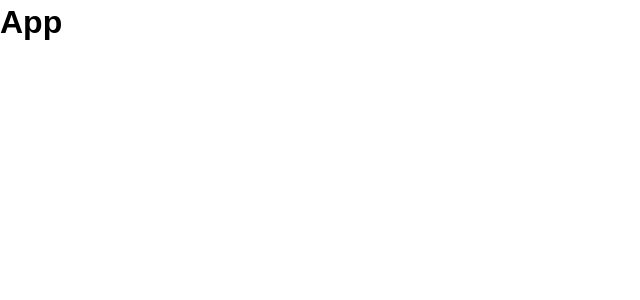
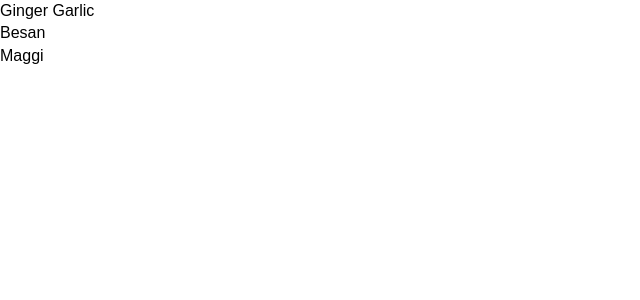
Before and after one commit to atidivya/shopping_wikki, a React (Create React App) app: page / in a window 1280 px wide. Shown: the top 300 px of the page, without its empty margins (0-640 px from the left). Built offline with nearby package versions, Linux system fonts and the light colour scheme.

Commit message:
components

```diff
--- a/src/App.js
+++ b/src/App.js
@@ -1,11 +1,31 @@
 import React, { Component } from 'react';
+import Todos from './components/Todos';
 import './App.css';
 
 class App extends Component {
+  state = {
+    todos: [
+      {
+        id: 1,
+        title: 'Ginger Garlic',
+        completed: false
+      },
+      {
+        id: 2,
+        title: 'Besan',
+        completed: false
+      },
+      {
+        id: 3,
+        title: 'Maggi',
+        completed: false
+      }
+    ]
+  }
   render() {
     return (
       <div className="App">
-       <h1>App</h1>
+       <Todos todos={this.state.todos} />
       </div>
     );
   }
--- /dev/null
+++ b/src/components/TodoItem.js
@@ -0,0 +1,13 @@
+import React, { Component } from 'react'
+
+export class TodoItem extends Component {
+    render() {
+        return (
+            <div>
+                <p>{this.props.todo.title}</p>
+            </div>
+        )
+    }
+}
+
+export default TodoItem;
--- /dev/null
+++ b/src/components/Todos.js
@@ -0,0 +1,12 @@
+import React, { Component } from 'react';
+import TodoItem from './TodoItem';
+
+class Todos extends Component {
+  render() {
+    return this.props.todos.map((todo) => (
+        <TodoItem key={todo.id} todo={todo}/>
+    ));
+  }
+}
+
+export default Todos;
```
